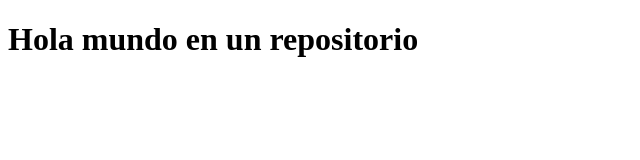
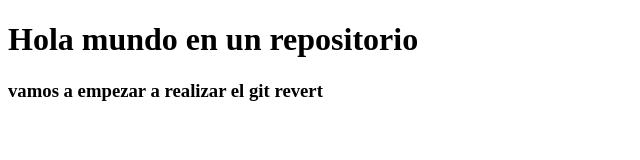
Before and after one commit to rrtj/Arrancando-con-los-repositorios, a plain HTML site: page index.html in a window 1280 px wide. Shown: the whole page, without its empty margins (0-640 px from the left). Drawn offline with Linux system fonts and the light colour scheme.

Commit message:
empezamos con los git revert

```diff
--- a/index.html
+++ b/index.html
@@ -8,5 +8,6 @@
 </head>
 <body>
     <h1>Hola mundo en un repositorio</h1>
+    <h3>vamos a empezar a realizar el git revert</h3>
 </body>
 </html>
```
